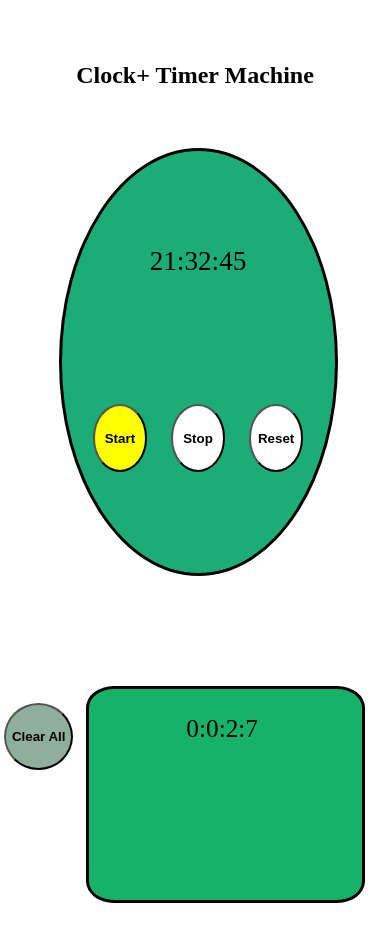
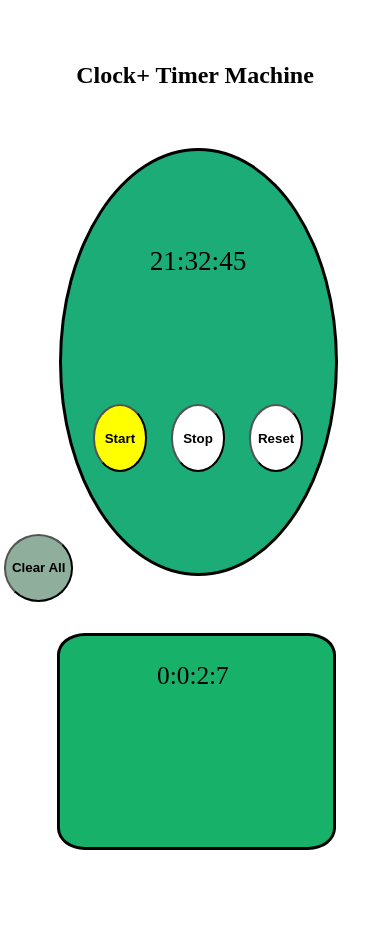
Before and after one commit to Nivte/timer, a plain HTML site: page index.html in a window 390 px wide. Both pictures are taken after a click on the button "Start". After the commit the page ends 850 px from the top, so only its background shows below. Drawn offline with Linux system fonts and the light colour scheme.

Commit message:
clearBtnRes

```diff
--- a/timer.css
+++ b/timer.css
@@ -131,7 +131,7 @@ h2 {
     font-weight: 600;
     background-color: rgb(143, 174, 156);
     position: relative;
-    top: 15vh;
+    top: -5vh;
     left: 1vw;
 
     border-radius: 50%;
--- a/timer.js
+++ b/timer.js
@@ -58,6 +58,10 @@ function start() {
     const mediaQuery = window.matchMedia("(max-width:700px)");
     if (mediaQuery.matches) {
       field.style.width = "70vw";
+      field.style.position = "absolute";
+      field.style.top = "70vh";
+      field.style.left = "-7.5vw";
+
     }
 
     setInterval(() => {
```
